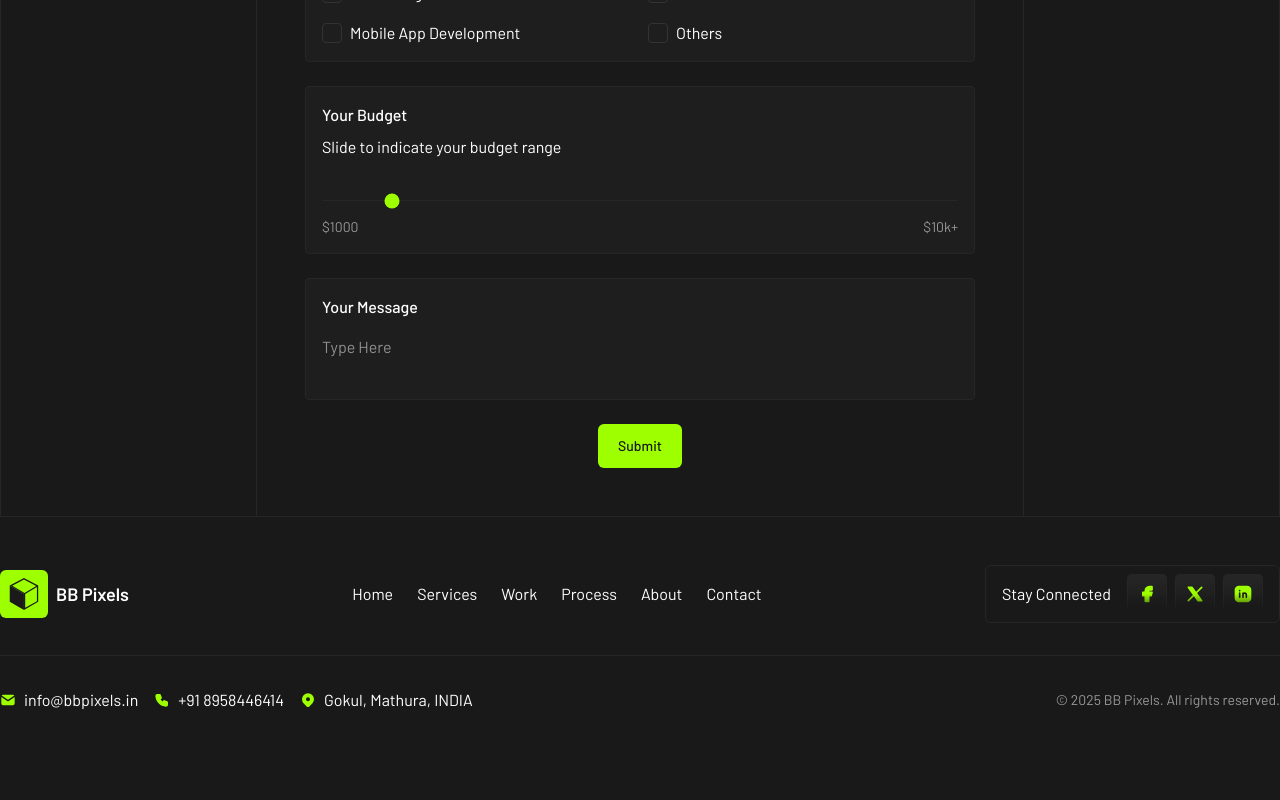
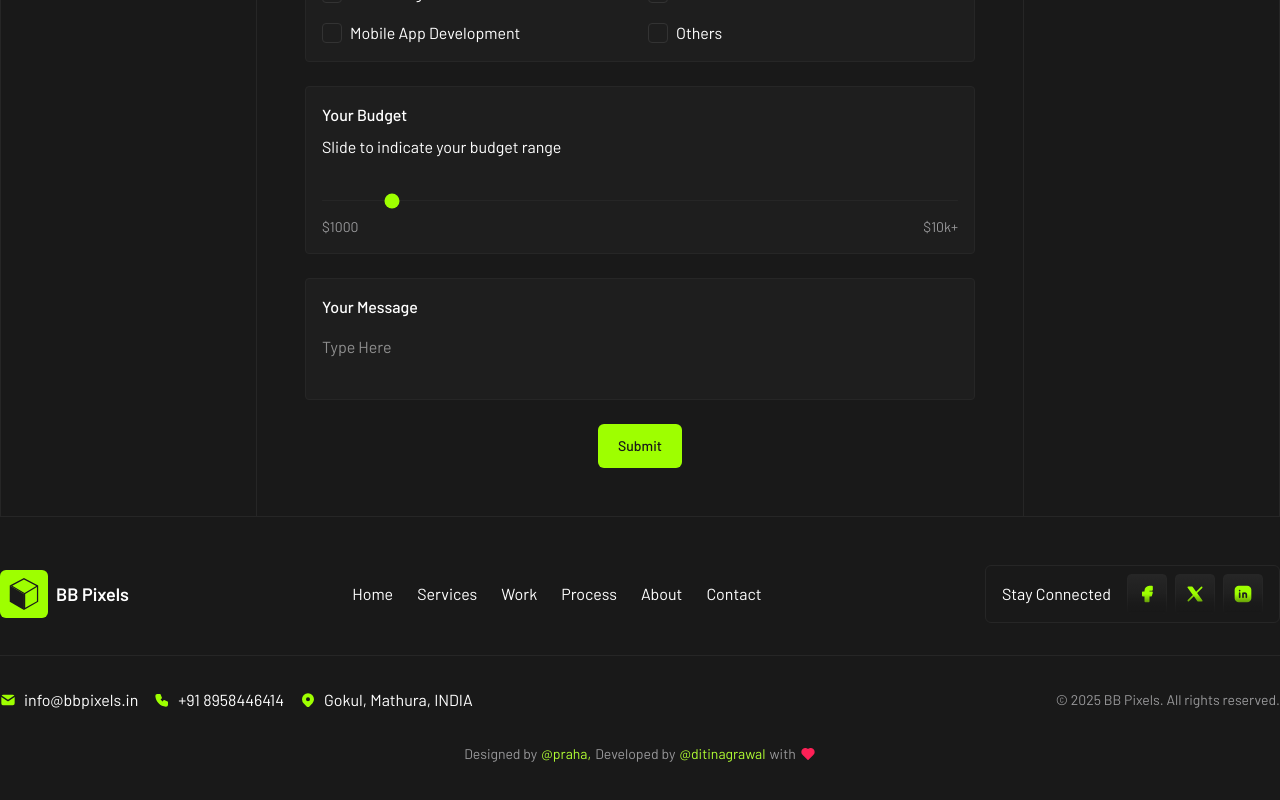
Before and after one commit to ditinagrawal/squareup-template, a Next.js app: page / in a window 1280 px wide. Shown: the part 5118-5918 px from the top of the page. Before the commit the page ends 5878 px from the top, so only its background shows below. Built offline with nearby package versions, Linux system fonts and the light colour scheme.

Commit message:
update footer

```diff
--- a/components/shared/footer.tsx
+++ b/components/shared/footer.tsx
@@ -2,6 +2,7 @@ import {
   IconBrandFacebookFilled,
   IconBrandLinkedinFilled,
   IconBrandXFilled,
+  IconHeart,
   IconMailFilled,
   IconMapPinFilled,
   IconPhoneFilled,
@@ -58,6 +59,27 @@ export const Footer = () => {
               </p>
             </div>
           </div>
+          <div className="flex items-center justify-center">
+            <p className="text-secondary-60 flex items-center gap-1 text-sm">
+              Designed by{" "}
+              <Link
+                href="https://x.com/Praha37v"
+                target="_blank"
+                className="text-primary-60"
+              >
+                @praha,
+              </Link>
+              Developed by{" "}
+              <Link
+                href="https://x.com/ditinagrawal"
+                target="_blank"
+                className="text-primary-60"
+              >
+                @ditinagrawal
+              </Link>{" "}
+              with <IconHeart className="size-4 fill-rose-500 text-rose-500" />
+            </p>
+          </div>
         </footer>
       </Container>
     </div>
```
